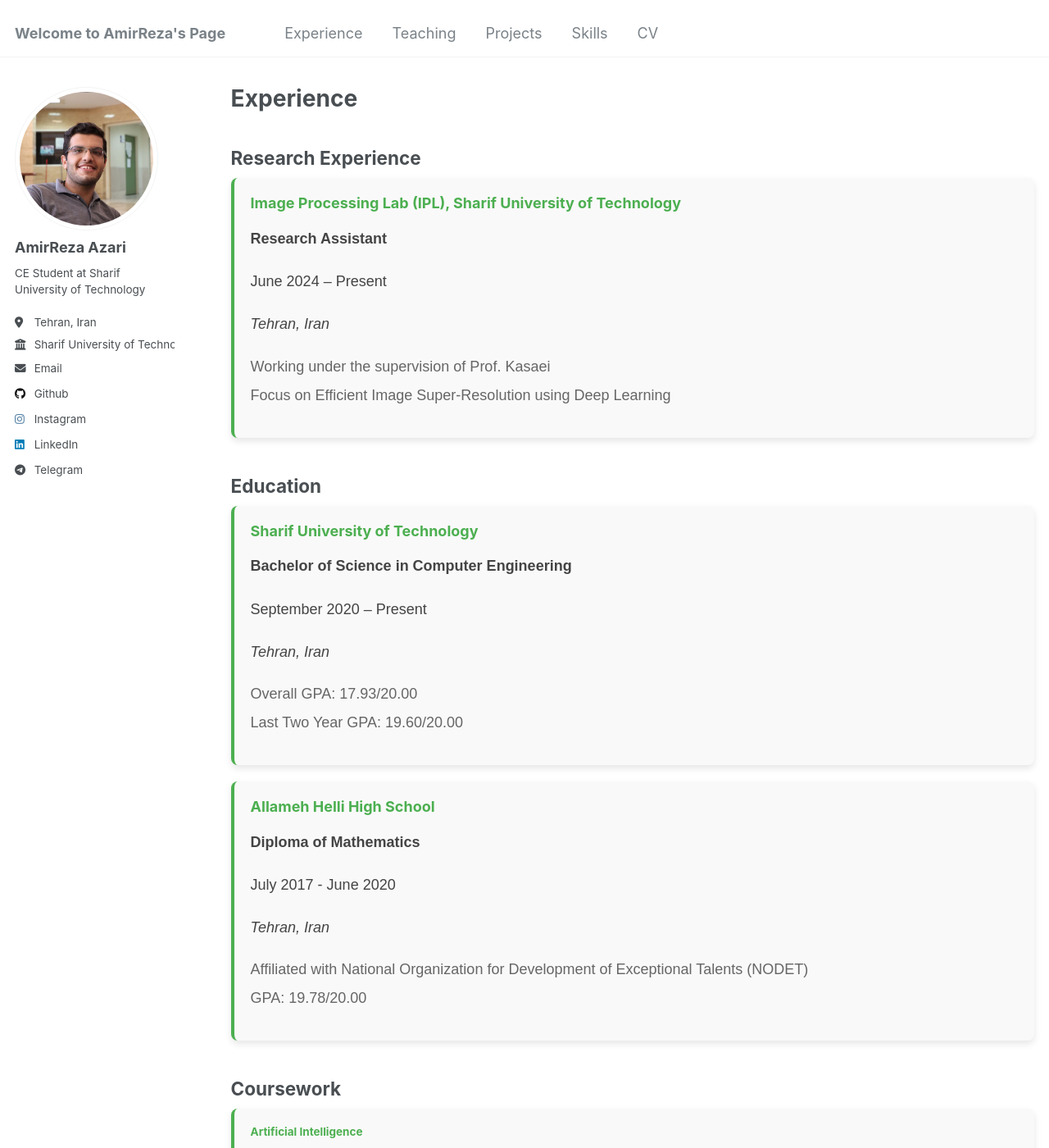
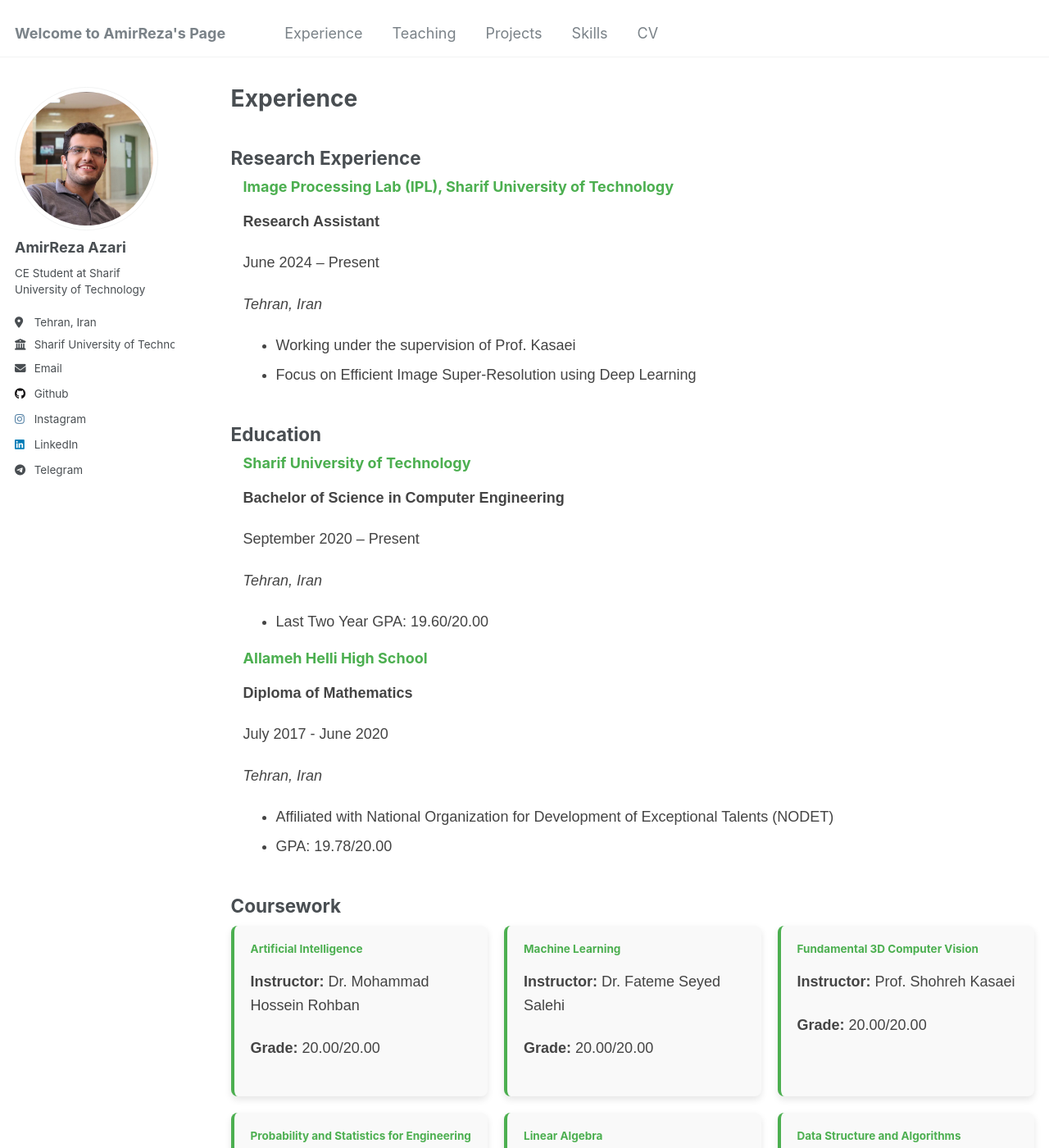
Before and after one commit to Amirreza81/Amirreza81.github.io, a Jekyll site: the page built from _pages/education.md, in a window 1280 px wide and 1400 px high. Shown: the whole window at 82% size. Built offline with Jekyll 4.4.1, drawn with Linux system fonts in a browser that asks for light colours; part of the change alters nothing that is shown.

Commit message:
edit education page

```diff
--- a/_pages/education.md
+++ b/_pages/education.md
@@ -29,7 +29,6 @@ author_profile: true
     <p>September 2020 – Present</p>
     <p><em>Tehran, Iran</em></p>
     <ul>
-      <li>Overall GPA: 17.93/20.00</li>
       <li>Last Two Year GPA: 19.60/20.00</li>
     </ul>
   </div>
@@ -49,7 +48,6 @@ author_profile: true
 ## Coursework
 
 <div class="coursework-section">
-
   <div class="course-card">
     <h4>Artificial Intelligence</h4>
     <p><strong>Instructor:</strong> Dr. Mohammad Hossein Rohban</p>
@@ -115,47 +113,54 @@ author_profile: true
     <p><strong>Instructor:</strong> Ms. HosseinMardi</p>
     <p><strong>Grade:</strong> 20.00/20.00</p>
   </div>
-
 </div>
 
 <style>
   /* Experience and Coursework Section Styles */
-  .experience-section, .coursework-section {
+  .experience-section {
+    font-family: Arial, sans-serif;
+    margin-bottom: 20px;
+  }
+  .exp-item {
+    padding-left: 15px;
+    margin-bottom: 20px;
+  }
+
+  /* Titles for Research and Education */
+  .exp-item h3 {
+    margin-top: 0;
+    color: #4CAF50;
+  }
+  .exp-item p, .exp-item li {
+    color: #444;
+  }
+
+  /* Coursework styling as cards */
+  .coursework-section {
+    display: grid;
+    grid-template-columns: repeat(3, 1fr); /* نمایش ۳ کارت در هر ردیف */
+    gap: 20px;
     font-family: Arial, sans-serif;
   }
-  .exp-item, .course-card {
-    border-left: 4px solid #4CAF50;
-    padding-left: 15px;
-    margin-bottom: 20px;
+  .course-card {
     background-color: #f9f9f9;
     border-radius: 8px;
     padding: 20px;
     box-shadow: 0 4px 8px rgba(0, 0, 0, 0.1);
+    border-left: 4px solid #4CAF50;
     transition: transform 0.3s ease, background-color 0.3s ease, box-shadow 0.3s ease;
   }
-  .exp-item:hover, .course-card:hover {
+  .course-card:hover {
     transform: translateY(-5px) scale(1.02);
     background-color: #e8f5e9;
     box-shadow: 0 8px 16px rgba(0, 0, 0, 0.2);
   }
-
-  /* Titles */
-  .exp-item h3, .course-card h4 {
+  .course-card h4 {
+    color: #4CAF50;
     margin-top: 0;
-    color: #4CAF50;
   }
-
-  /* Paragraphs and List Styles */
-  .exp-item p, .course-card p {
+  .course-card p {
     color: #444;
     line-height: 1.6;
   }
-  .exp-item ul, .course-card ul {
-    list-style-type: none;
-    padding: 0;
-  }
-  .exp-item li, .course-card li {
-    color: #666;
-    margin-bottom: 8px;
-  }
 </style>
```
